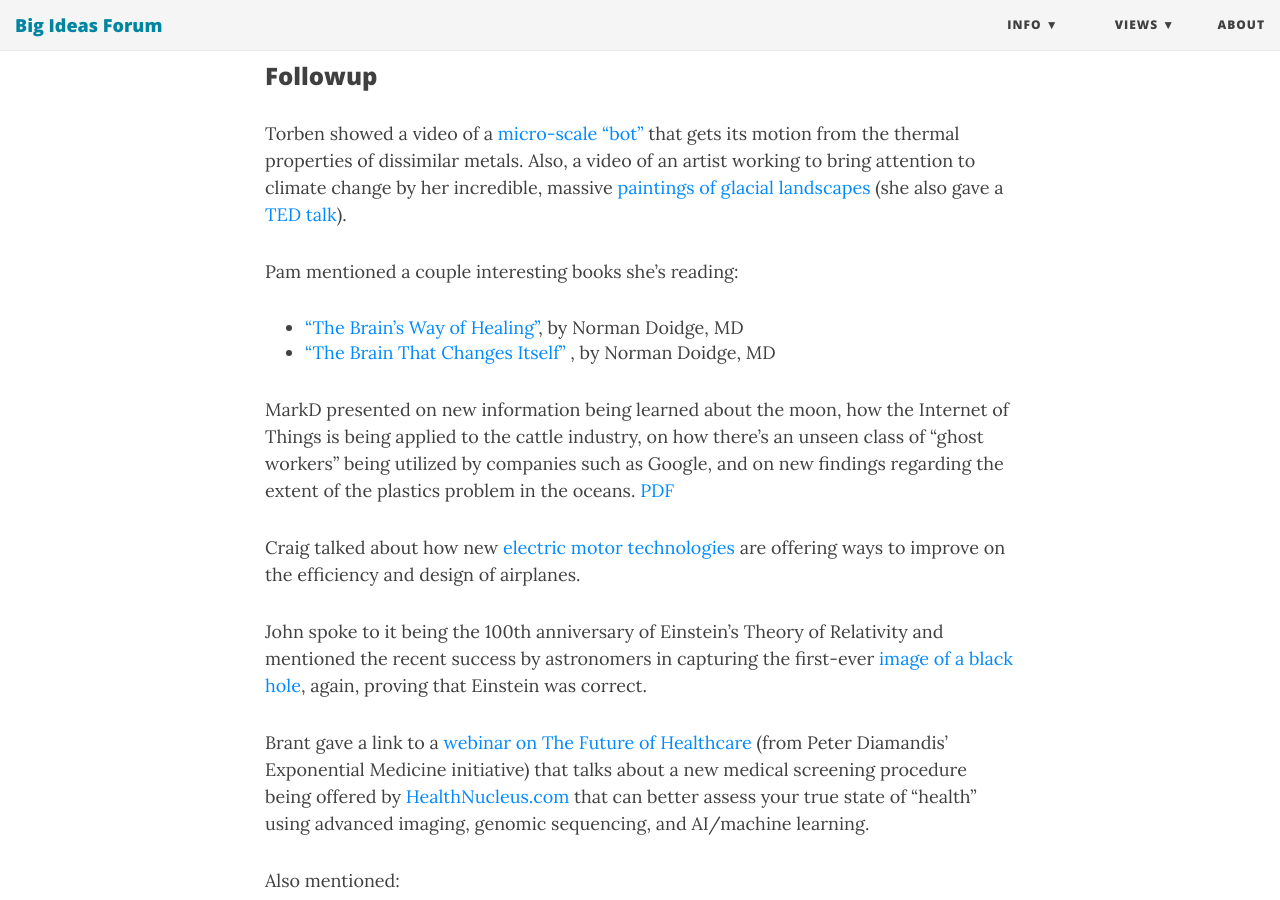
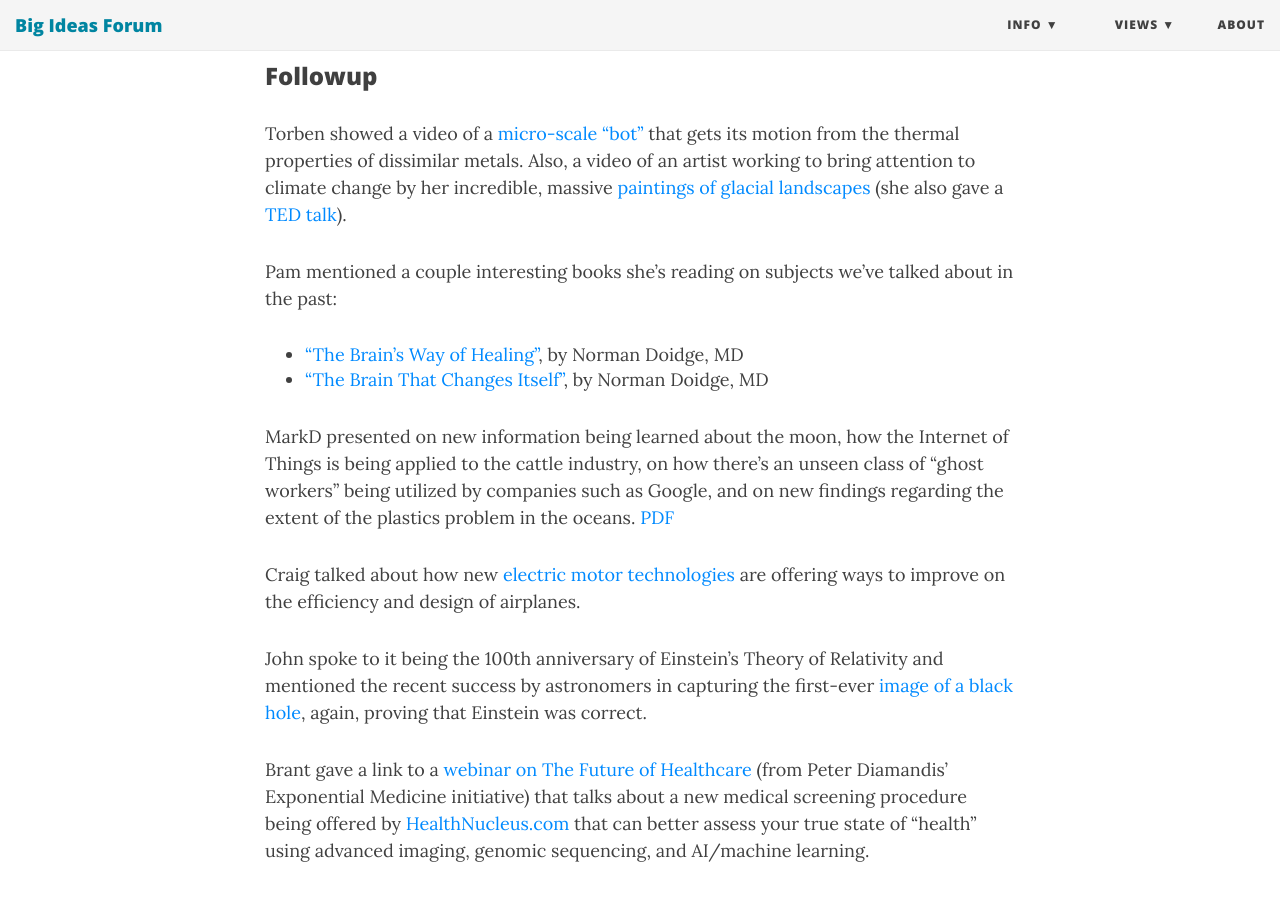
Before and after one commit to BigIdeasForum/bigideasforum.github.io, a Jekyll site: the page built from _posts/2019/2019-05-16-tech-slam8.md, in a window 1280 px wide and 900 px high, scrolled down 755 px. Built offline with Jekyll 4.4.1, drawn with Linux system fonts in a browser that asks for light colours; nearby versions of some CDN libraries.

Commit message:
Fix Pam stuff

```diff
--- a/_posts/2019/2019-05-16-tech-slam8.md
+++ b/_posts/2019/2019-05-16-tech-slam8.md
@@ -15,10 +15,10 @@ It’s fun, it’s informal, it’s fast moving. Be there!
 
 Torben showed a video of a [micro-scale "bot"](/assets/present/2019/2019-05-16/microbots.mp4) that gets its motion from the thermal properties of dissimilar metals.  Also, a video of an artist working to bring attention to climate change by her incredible, massive [paintings of glacial landscapes](/assets/present/2019/2019-05-16/glacier-paintings.mp4) (she also gave a [TED talk](https://www.ted.com/talks/zaria_forman_drawings_that_show_the_beauty_and_fragility_of_earth)).
 
-Pam mentioned a couple interesting books she's reading:
+Pam mentioned a couple interesting books she's reading on subjects we've talked about in the past:
 
 * ["The Brain's Way of Healing"](https://www.amazon.com/Brains-Way-Healing-Discoveries-Neuroplasticity/dp/014312837X), by Norman Doidge, MD
-* ["The Brain That Changes Itself"](https://www.amazon.com/Brain-That-Changes-Itself-Frontiers/dp/0143113100/) , by Norman Doidge, MD
+* ["The Brain That Changes Itself"](https://www.amazon.com/Brain-That-Changes-Itself-Frontiers/dp/0143113100/), by Norman Doidge, MD
 
 MarkD presented on new information being learned about the moon, how the Internet of Things is being applied to the cattle industry, on how there's an unseen class of "ghost workers" being utilized by companies such as Google, and on new findings regarding the extent of the plastics problem in the oceans. [PDF](/assets/present/2019/2019-05-16/markd.pdf)
 
```
